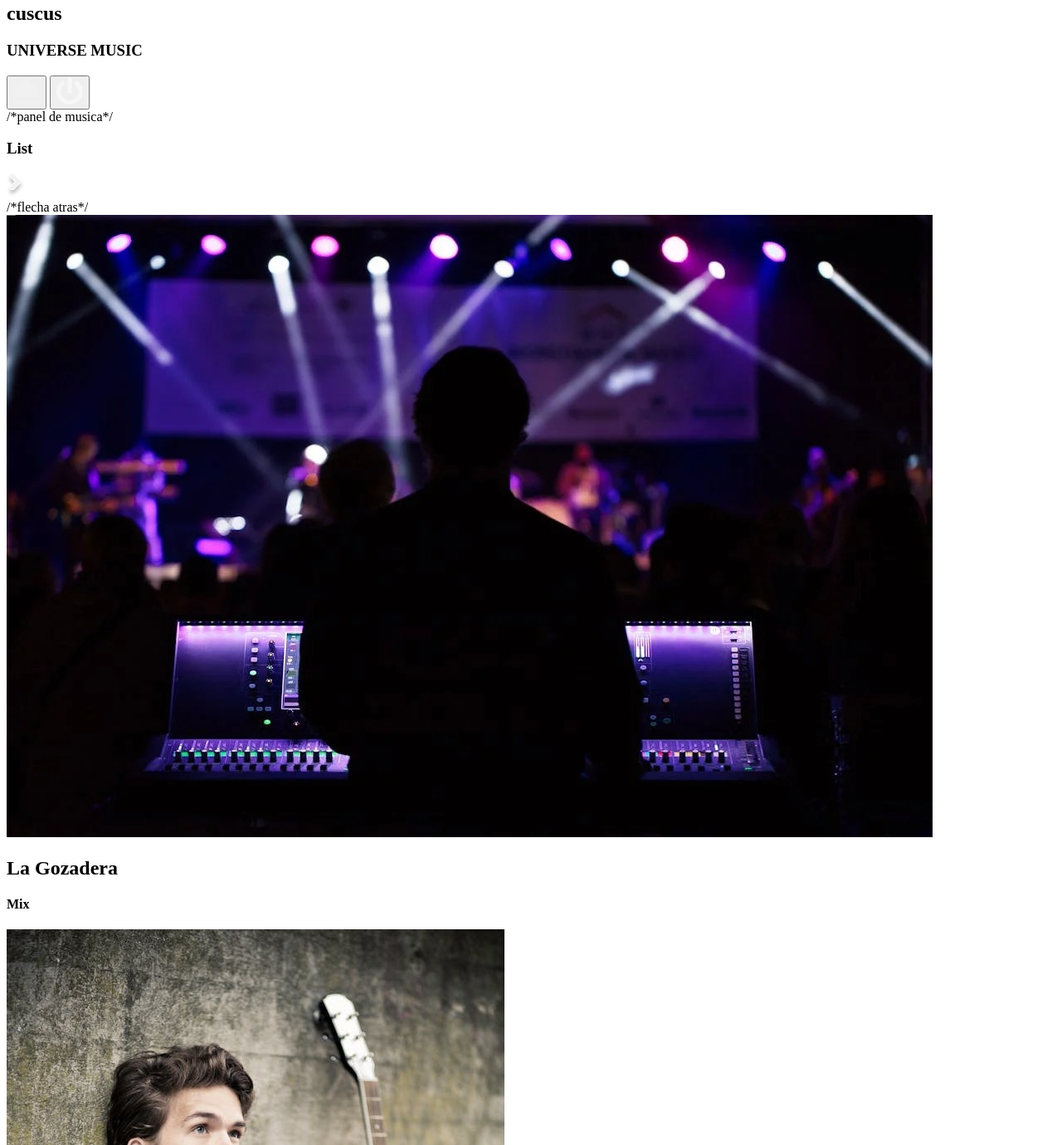
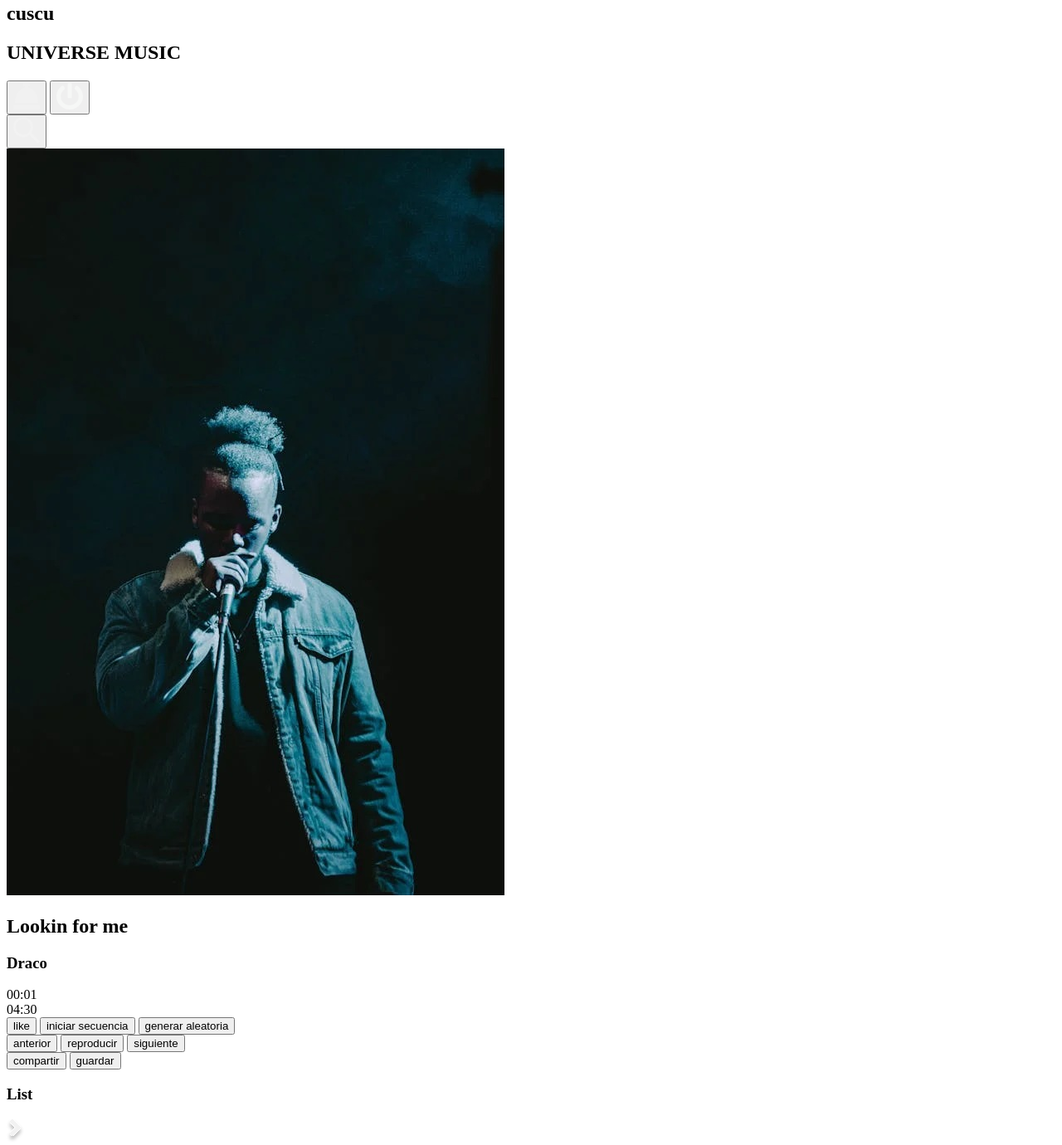
Before and after one commit to rosdary/reproductor-de-musica, a plain HTML site: page index.html in a window 1280 px wide. Shown: the part 929-2309 px from the top of the page at 83% size. Drawn offline with Linux system fonts and the light colour scheme.

Commit message:
reparando

```diff
--- a/index.html
+++ b/index.html
@@ -3,110 +3,174 @@
 
 <head>
   <meta charset="UTF-8">
-  <meta name="keywords"
-    content="musica, album, artista,cancion,mp3, mp4, audio, voz,reproductor,rock, pop,
+  <meta name="keywords" content="musica, album, artista,cancion,mp3, mp4, audio, voz,reproductor,rock, pop,
      classic, merengue,salsa, lista,genero, vocalista,instrumento ">
   <title>REPRODUCTOR</title>
   <link rel="styleheet" href="style.css">
 </head>
 
 <body>
-  <header>
-    <nav>
-      <section>
-      <img src="/assets/calavera.jpeg">
-      <h2>cuscus</h2>
-      <h1>UNIVERSE MUSIC</h1>
+  <main class="main">
+    <div class="main__inicio">
+      <section class="main__inicio__user">
+        <div>
+          <img id="imagenUsuario" src="/assets/calavera.jpeg" alt="cuscus">
+          <h2><span>cuscu</span></h2>
+        </div>
 
-      <div class="inicio__button">
+        <h1><span>UNIVERSE MUSIC </span></h1>
+
+        <div class="main__inicio__button">
           <button><img src="/assets/campana.svg"></button>
 
           <button><img src="/assets/onoff.svg"></button>
         </div>
       </section>
 
-      /*panel de musica*/
+
+    <!--panel d busqueda-->
+    <section main__buscar>
+      <div>
+        <imput tipe="tex" placeholder="Buscar">
+          <button><img src="assets/buscador.svg" alt=""></button>
+      </div>
+    </section>
+
+    <!--contenedor musica en reproduccion-->
+    <section main__reproduction>
+      <div class="reproduccion__actual">
+        <div>
+          <img src="assets/principal.jpg" alt="container__img"> <!--para el cambio del album-->
+        </div>
+
+        <h2 class="main__reproduccion__actual__song">Lookin for me</h2>
+        <h3 class="main__reproduccion__actual__artist">Draco</h3>
+        <imput type="range" value="20" min=0 class="music_level" />
+
+        <div class="audio-duracion">
+          <div class="star">00:01 </div>
+          <div class="end">04:30</div>
+
+        </div>
+
+      </div>
+
+    </section>
+
+    <!--botones del reproductor-->
     <section>
+      <div>
+      <div class="main__reproductor">
+        <button id="like"> like</button>
+        <button id="secuencia">iniciar secuencia</button>
+        <button id="aleatoria">generar aleatoria</button>
+      </div>
+      <div>
+        <button id="prev">anterior</button>
+        <button id="play">reproducir</button>
+        <button id="next">siguiente</button>
+      </div>
+      <div>
+        <button id="compartir">compartir</button>
+        <button id="guardar">guardar </button>
+
+      </div>
+
+      </div>
+    </div>
+    </section>
+
+
+    <!--panel de musica-->
+    <section class="main__list">
       <h3>List</h3>
-  <div><img src="assets/atras.svg" alt=""></div> /*flecha atras*/
 
-  <div>
+      <div><img src="assets/atras.svg" alt=""></div> <!--flecha atras-->
+
+      <div id="track-List">
+    <!--1-->
+      <div class="song">
         <img src="/assets/disco.jpg">
         <h2>La Gozadera</h2>
         <h4>Mix</h4>
       </div>
-
+    <!--2-->
       <div>
         <img src="/assets/solista1.jpg">
         <h2>Como tu</h2>
         <h4>Juanjo</h4>
       </div>
-
+    <!--3-->
       <div>
         <img src="/assets/rockero.jpg">
         <h2>Rock and run</h2>
         <h4>Juanjo</h4>
       </div>
-
+    <!--4-->
       <div>
         <img src="/assets/solista2.jpg">
         <h2>Diluvio</h2>
         <h4>Rauw Alejandro</h4>
       </div>
-
+    <!--5-->
       <div>
         <img src="/assets/chica.jpg">
         <h2>Princesita De</h2>
         <h4>Lucky brown</h4>
       </div>
+      </div>
+
       <div>
         <img src="/assets/seguir.svg" alt="">
       </div>
     </section>
 
-/*panel de musica recomendado*/
-<section>
+    <!--panel de musica recomendado-->
+    <section class="main__recomend">
       <h3>New</h3>
       <div><img src="assets/atras.svg" alt=""></div> /*flecha atras*/
-
+      <div class="main__recomend__songs">
+    <!--1-->
       <div>
         <img src="/assets/trompetista.jpg">
         <h2>La Casa no es igual</h2>
         <h4>Melendi</h4>
       </div>
-
+    <!--2-->
       <div>
         <img src="/assets/chicasolist.jpg">
         <h2>Blanco y Negro</h2>
         <h4>Malu</h4>
       </div>
-
+    <!--3-->
       <div>
         <img src="/assets/Frame 2.jpg">
         <h2>Thunder</h2>
         <h4>Imagine Dragons</h4>
       </div>
-
+    <!--4-->
       <div>
         <img src="/assets/disco2.jpg">
         <h2>Cardio Mix</h2>
         <h4>Playlist</h4>
       </div>
-
+    <!--5-->
       <div>
         <img src="/assets/chicas.jpg">
         <h2>Cardio Mix</h2>
         <h4>Playlist</h4>
       </div>
+    </div>
+
     <div>
       <img src="/assets/seguir.svg" alt="">
       </div>
+
     </section>
 
-    </nav>
 
-  </header>
-  <main>
+
+
 
   </main>
   <script src="/script.js"></script>
--- a/script.js
+++ b/script.js
@@ -1,3 +1,26 @@
+axios.get('https://leonardoapi.onrender.com/songs')
+.them ((res)=>{
+    //guardo la lista de canciones
+    const songList =res.data.songs
+
+    const trackList = document.getElementById
+
+    //recorriendo lista
+    songList.map((song)=>{
+
+      /*  const div = document.createElement('div')
+        div.classList.add(song)
+        div.innerHTML ='
+         <img src="${song.pat.font}"
+         <h2>${song.title}</h2>
+         <h4>${song.autor}</h4>'
+
+
+        trackList.appendChild(div)
+        console.long(songList)*/
+    })
+
+})
 const tipoNumber = 2024
 const tipoString = 'instituto alfa carabobo'
 const tipoBoolean =false
--- a/style.css
+++ b/style.css
@@ -12,3 +12,29 @@
     font-family: 'Segoe UI', Tahoma, Geneva, Verdana, sans-serif;
 
 }
+/*botones reproductor*/
+.main__reproductor {
+    display:flex;
+    flex-direction: column;
+    align-items: center;
+    width: 300px;
+    margin: 0;
+}
+
+.controles {
+    display: flex;
+    justify-content: space-around;
+    width: 100%;
+}
+
+button{
+    padding: 10px 20px;
+    border: none;
+    cursor: pointer;
+}
+
+
+imput[type="range"] {
+    width: 100%;
+    margin: 1opx;
+}
```
Also changed, not shown: assets/Vector (13).svg (added). Lines whose indentation alone changed are shown as unchanged.
